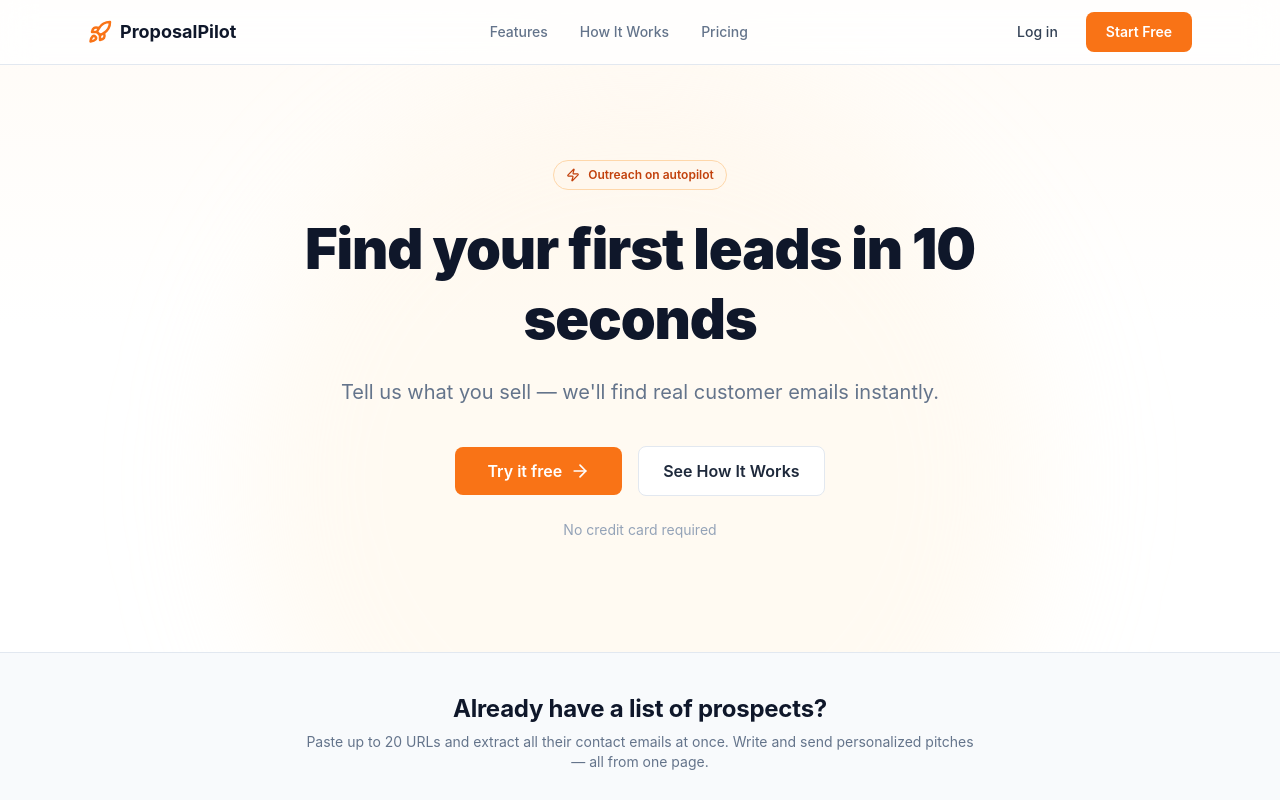
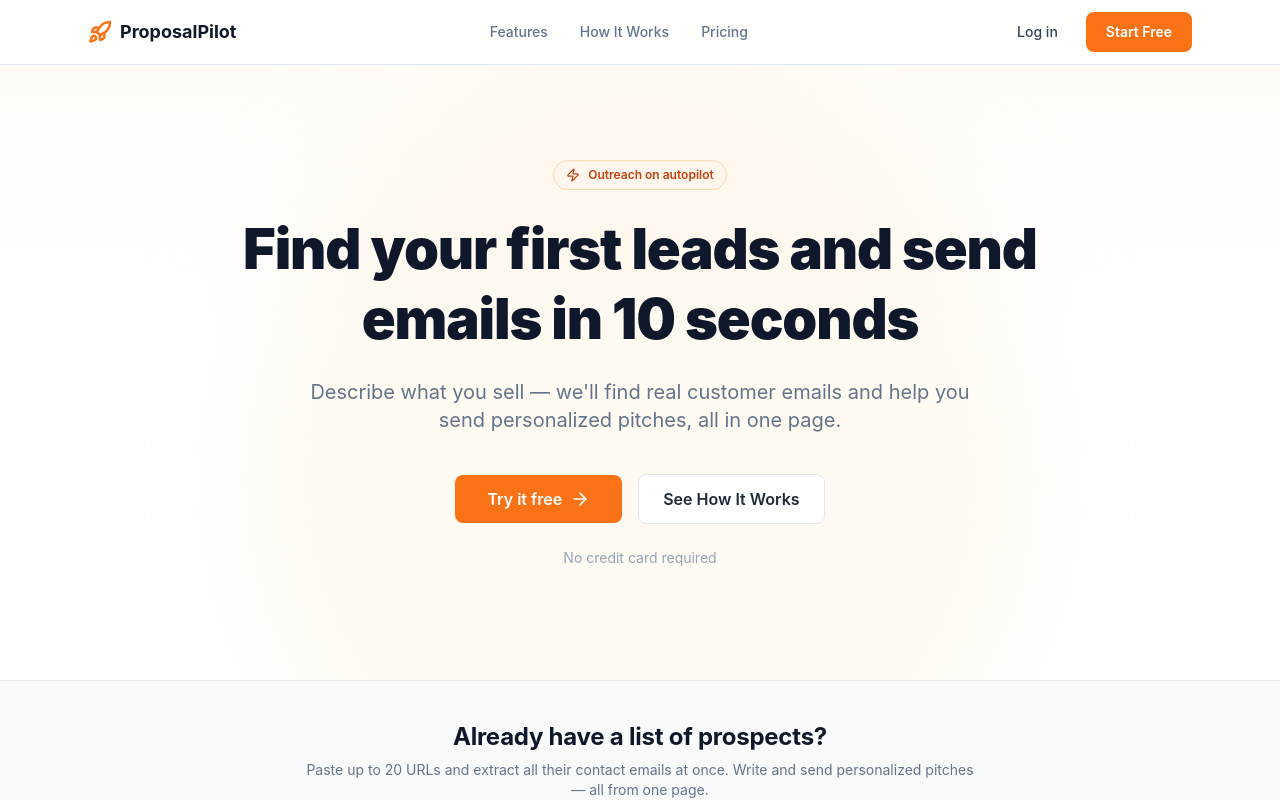
Before and after one commit to kobumjun/CompetitorDiscovery, a Next.js app: page / in a window 1280 px wide. Shown: the top 800 px of the page. Built offline with nearby package versions, Linux system fonts and the light colour scheme.

Commit message:
refine academy landing page

```diff
--- a/src/app/dashboard/page.tsx
+++ b/src/app/dashboard/page.tsx
@@ -280,22 +280,23 @@ export default function DashboardPage() {
 
       <section className={cn("mb-8 rounded-2xl border border-brand-200 bg-gradient-to-br from-brand-50 to-white", hasCreatedAnything ? "p-5 sm:p-6" : "p-6 sm:p-8")}>
         <h2 className={cn("font-black text-ink-900", hasCreatedAnything ? "text-2xl sm:text-3xl" : "text-3xl sm:text-4xl")}>
-          Find your first leads in 10 seconds
+          What do you sell?
         </h2>
         <p className="mt-2 text-sm sm:text-base text-ink-600">
-          Describe what you sell — we&apos;ll find your ideal customers.
+          Describe your product or service — we&apos;ll find matching prospects instantly.
         </p>
         {credits !== null && credits >= INITIAL_FREE_CREDITS && !hasCreatedAnything && (
           <p className="mt-3 text-sm font-medium text-orange-700">👇 Click one to try it now</p>
         )}
-        <div className={cn("mt-3 flex flex-wrap gap-2", credits !== null && credits >= INITIAL_FREE_CREDITS && !hasCreatedAnything ? "" : "mt-4")}>
+        <p className="mt-3 text-xs font-semibold uppercase tracking-wide text-ink-500">Try an example:</p>
+        <div className={cn("mt-2 flex flex-wrap gap-2", credits !== null && credits >= INITIAL_FREE_CREDITS && !hasCreatedAnything ? "" : "mt-3")}>
           {["coffee machines", "accounting services", "web design"].map((text, i) => (
             <button
               key={text}
               type="button"
               disabled={prospectLoading}
               className={cn(
-                "inline-flex items-center rounded-lg border px-3 py-2 text-left transition-colors disabled:opacity-50",
+                "inline-flex cursor-pointer items-center rounded-lg border px-3 py-2 text-left transition-colors disabled:opacity-50",
                 credits !== null && credits >= INITIAL_FREE_CREDITS && !hasCreatedAnything
                   ? "bg-orange-100 border-orange-300 hover:bg-orange-200"
                   : "bg-orange-50 border-orange-200 hover:bg-orange-100"
@@ -316,6 +317,7 @@ export default function DashboardPage() {
           className={cn("input-field mt-2 h-12", queryInputError && "border-red-300 focus:border-red-400 focus:ring-red-200")}
           placeholder="e.g. coffee machines, web design, accounting services"
           value={query}
+          autoFocus={leadCount === 0 && !prospectResult}
           onChange={(e) => setQuery(e.target.value)}
           onKeyDown={(e) => {
             if (e.key === "Enter") void handleFindProspects();
@@ -338,9 +340,16 @@ export default function DashboardPage() {
           Find {targetCount} Prospects & Emails
           <ArrowRight className="w-4 h-4 ml-1.5" />
         </button>
-        <p className="mt-2 text-xs text-ink-500">
-          Uses {targetCount} credit{targetCount !== 1 ? "s" : ""}. Unused credits refunded if fewer emails are found.
-        </p>
+        <div className="mt-2 flex flex-wrap items-center gap-x-2 gap-y-1 text-xs">
+          <p className="text-ink-500">
+            Uses {targetCount} credit{targetCount !== 1 ? "s" : ""}. Unused credits refunded if fewer emails are found.
+          </p>
+          {credits !== null && (
+            <p className={cn(credits <= 3 ? "text-amber-700 font-medium" : "text-ink-600")}>
+              You have {credits} credit{credits !== 1 ? "s" : ""} remaining
+            </p>
+          )}
+        </div>
 
         <div className="mt-4 rounded-lg border border-surface-200 bg-white">
           <button
--- a/src/app/page.tsx
+++ b/src/app/page.tsx
@@ -67,10 +67,10 @@ export default function LandingPage() {
             Outreach on autopilot
           </div>
           <h1 className="mb-6 font-black text-ink-900 [font-size:clamp(2.5rem,9vw,3.25rem)] leading-[1.13] tracking-[-0.025em] [word-break:keep-all] [overflow-wrap:break-word] [hyphens:none] px-4 sm:px-0 max-[480px]:[font-size:clamp(2.25rem,8.5vw,2.75rem)] max-[480px]:leading-[1.1] md:text-display-xl md:leading-tight">
-            Find your first leads in 10 seconds
+            Find your first leads and send emails in 10 seconds
           </h1>
           <p className="text-lg md:text-xl text-ink-500 max-w-2xl mx-auto mb-10 leading-relaxed">
-            Tell us what you sell — we&apos;ll find real customer emails instantly.
+            Describe what you sell — we&apos;ll find real customer emails and help you send personalized pitches, all in one page.
           </p>
           <div className="flex flex-col sm:flex-row items-center justify-center gap-4 mb-6">
             <button type="button" onClick={startGoogleAuth} className="btn-primary text-base px-8 py-3">
```
